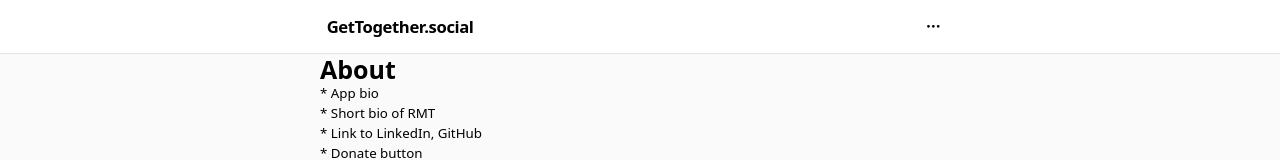
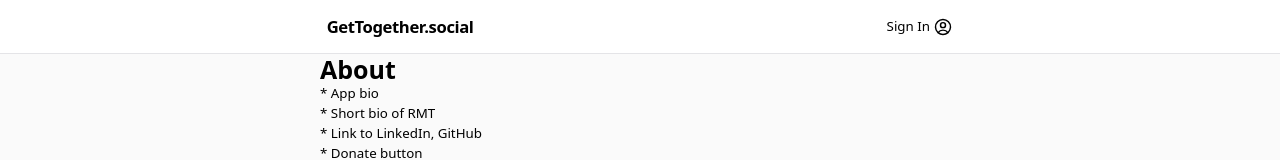
Before and after one commit to RyanTippsTX/get-together-social, a Next.js app: page /about in a window 1280 px wide. Shown: the top 160 px of the page. Built offline with nearby package versions, Linux system fonts and the light colour scheme; no server answers; a web font is replaced by a local one.

Commit message:
revise navbar menu buttons

```diff
--- a/components/Navbar.tsx
+++ b/components/Navbar.tsx
@@ -1,8 +1,9 @@
 import { Brand } from './Brand';
-import { OptionsButton } from './NavbarOptionsButton';
+import { NavbarOptionsButton } from './NavbarOptionsButton';
 import { Avatar } from './Avatar';
 import { useAuth } from '../lib/auth';
 import { useProfile } from '../lib/profile';
+import Link from 'next/link';
 
 export function Navbar() {
   const {
@@ -23,13 +24,37 @@ export function Navbar() {
 
   const navRight = (
     <div className="flex-none">
-      <OptionsButton />
       {user && (
-        <Avatar
-          profileLoading
-          displayName={profile?.display_name}
-          avatarUrl={profile?.avatar_url}
-        />
+        <>
+          <NavbarOptionsButton />
+          <Avatar
+            profileLoading
+            displayName={profile?.display_name}
+            avatarUrl={profile?.avatar_url}
+          />
+        </>
+      )}
+      {!sessionLoading && !user && (
+        <Link href={'/login'}>
+          <a className="">
+            <div className="flex items-center gap-1">
+              <div className="font-medium">Sign In</div>
+              <svg
+                xmlns="http://www.w3.org/2000/svg"
+                fill="none"
+                viewBox="0 0 24 24"
+                strokeWidth={1.75}
+                className="inline-block h-6 w-6 stroke-current"
+              >
+                <path
+                  strokeLinecap="round"
+                  strokeLinejoin="round"
+                  d="M17.982 18.725A7.488 7.488 0 0012 15.75a7.488 7.488 0 00-5.982 2.975m11.963 0a9 9 0 10-11.963 0m11.963 0A8.966 8.966 0 0112 21a8.966 8.966 0 01-5.982-2.275M15 9.75a3 3 0 11-6 0 3 3 0 016 0z"
+                />
+              </svg>
+            </div>
+          </a>
+        </Link>
       )}
     </div>
   );
--- a/components/NavbarOptionsButton.tsx
+++ b/components/NavbarOptionsButton.tsx
@@ -1,4 +1,9 @@
-export function OptionsButton() {
+import Link from 'next/link';
+import { MouseEventHandler } from 'react';
+import { useAuth } from '../lib/auth';
+
+export function NavbarOptionsButton() {
+  const { signOut } = useAuth();
   return (
     <div className="dropdown dropdown-end flex">
       <div tabIndex={0} className="btn btn-square btn-ghost">
@@ -22,18 +27,25 @@ export function OptionsButton() {
         className="menu menu-compact dropdown-content rounded-box absolute top-full right-0 mt-3 w-auto bg-white p-2 shadow"
       >
         <li>
-          <a className="justify-between">
-            Profile
-            {/* <span className="badge">New</span> */}
-          </a>
+          <Link href={'/dashboard'}>
+            <a className="">Dashboard</a>
+          </Link>
         </li>
         <li>
-          <a>Settings</a>
+          <Link href={'/new'}>
+            <a className="">New Event</a>
+          </Link>
         </li>
         <li>
-          <a>Logout</a>
+          <button onClick={signOut as MouseEventHandler} className="">
+            Sign Out
+          </button>
         </li>
       </ul>
     </div>
   );
 }
+
+// ['/login', 'Host Login'],
+// ['/dashboard', 'Dashboard'],
+// ['/new', 'New Event'], // omit in productin
--- a/pages/dashboard.tsx
+++ b/pages/dashboard.tsx
@@ -37,9 +37,13 @@ export default function Dashboard() {
   }, [user]);
 
   // route to log-in page if not logged in
-  if (!sessionLoading && !user) {
-    router.push('/login');
-  }
+  // (this is inside a useEffect hook so that it does not take precence over the routing when signing out)
+  useEffect(() => {
+    if (!sessionLoading && !user) {
+      router.push('/login');
+    }
+    // eslint-disable-next-line react-hooks/exhaustive-deps
+  }, []);
 
   return (
     <Layout>
```
